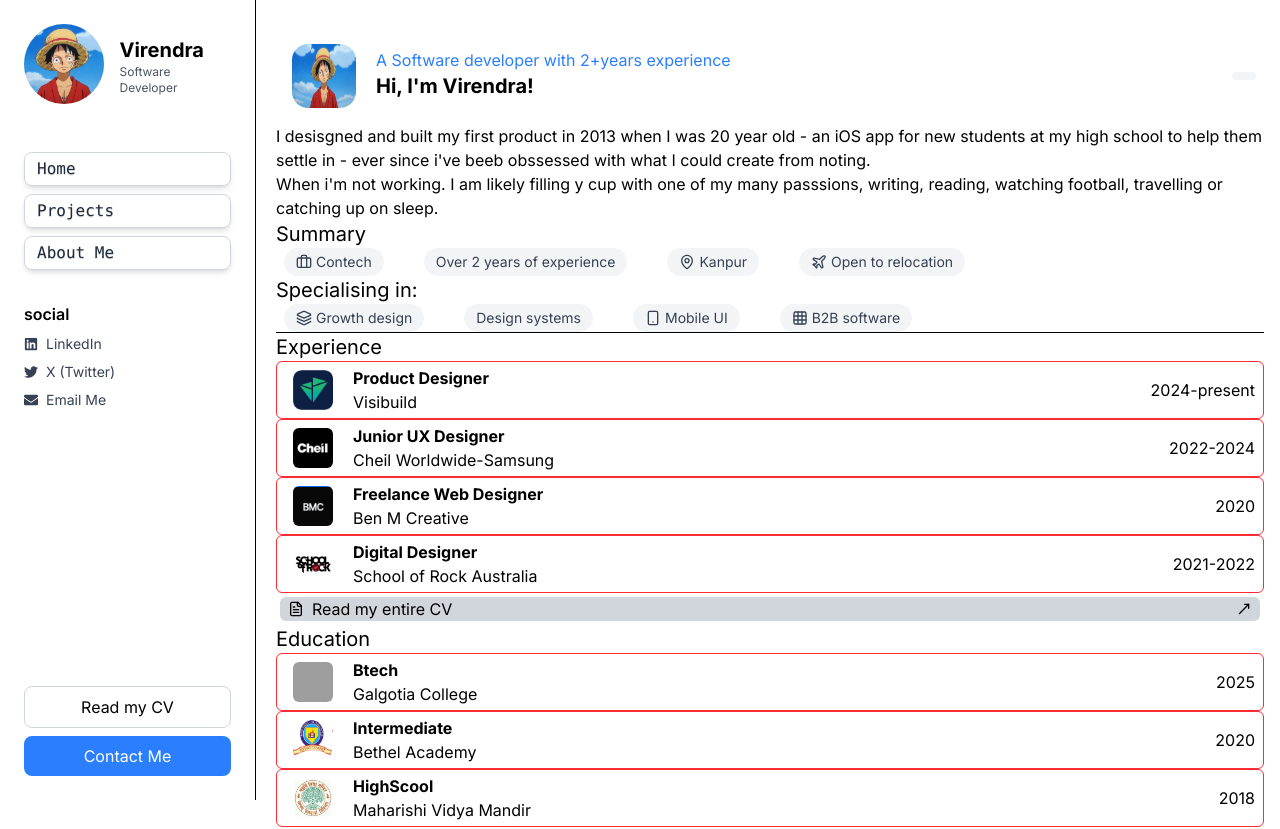
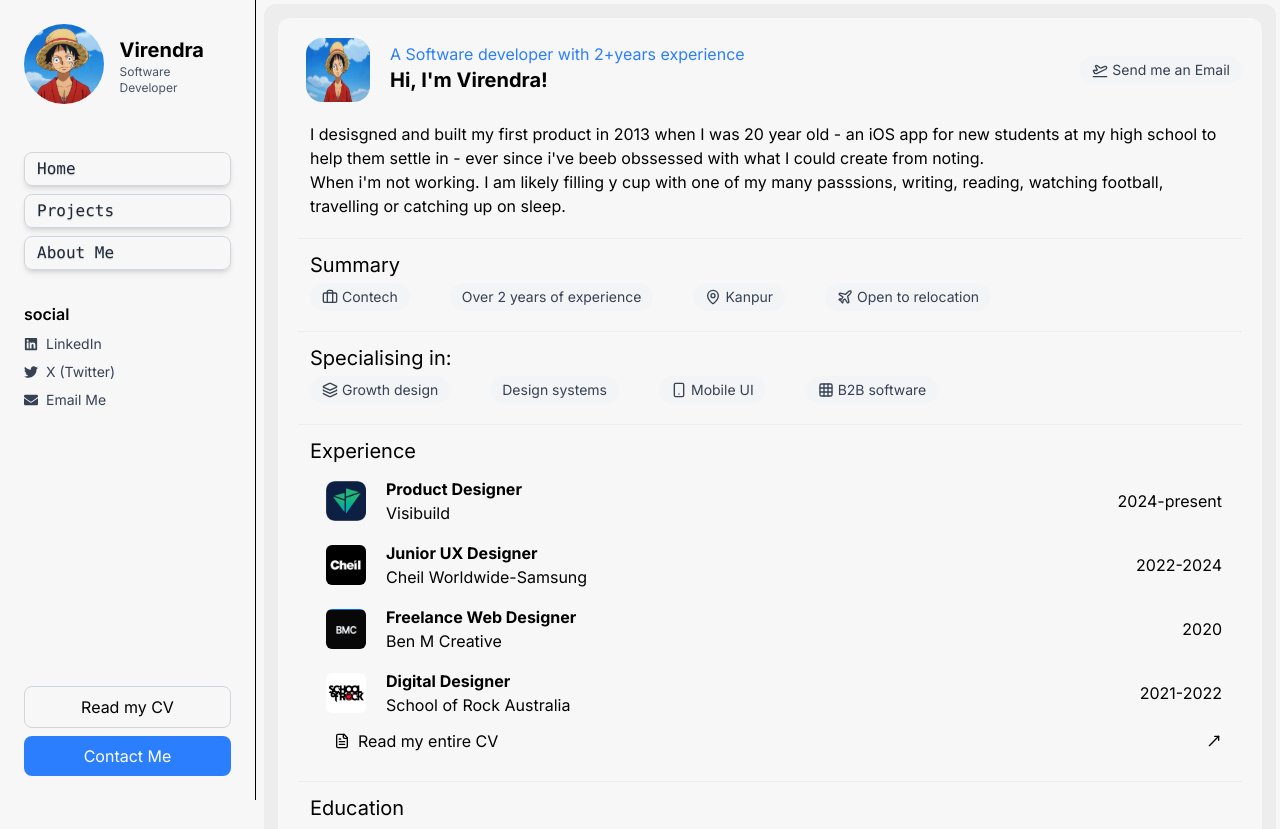
Before and after one commit to virendrapratapsinghyadav/Virendra, a React (Vite) app: page /about in a window 1280 px wide. Shown: the top 829 px of the page. Built offline with nearby package versions, Linux system fonts and the light colour scheme; grey boxes are pictures that could not be loaded.

Commit message:
Added alignement in About page with taiwindcss

```diff
--- a/src/components/ProjectCard/Card2.jsx
+++ b/src/components/ProjectCard/Card2.jsx
@@ -1,29 +1,30 @@
 import React from 'react';
-import p1 from '../../assets/images/p1.avif'
 
-const Card2 = ({icon, heading, description}) => {
+const Card2 = ({ icon, heading, description }) => {
   return (
-    <div className='m-2 p-1'>
+    <div className='m-2 p-1 border rounded-lg overflow-hidden transform hover:scale-90 transition-transform duration-300'>
 
+      <div className='flex'>
 
-        <div className='flex justify-between'>
-          {/* image */}
-
-          <img src={icon} alt="" className='h-[200px] w-[500px] rounded-xl'/>
-
-
-        {/* Overview */}
-        <div>
-          <h1 className='text-xl font-bold'>{heading}</h1>
-          <p>
-            {description}
-          </p>
-        </div>
+        {/* Image container */}
+        <div className='flex-1'>
+          <img
+            src={icon}
+            alt="ProjectImage"
+            className='h-full w-full object-cover rounded-xl'
+          />
         </div>
 
+        {/* Text container */}
+        <div className='flex-1 p-6 flex flex-col justify-center'>
+          <h1 className='text-xl font-bold mb-2'>{heading}</h1>
+          <p>{description}</p>
+        </div>
+
+      </div>
 
     </div>
-  )
+  );
 }
 
-export default Card2
+export default Card2;
--- a/src/components/Sidebar/LeftSide.jsx
+++ b/src/components/Sidebar/LeftSide.jsx
@@ -6,11 +6,11 @@
 const LeftSide = () => {
     return (
         <div>
-            <div className="h-screen w-64 flex flex-col justify-between border-r bg-white p-6">
+            <div className="min-h-screen w-64 flex flex-col justify-between border-r bg-[rgb(247,247,247)] p-6">
                 <div>
                     <div className="mb-8">
                         <div className="mb-8 flex items-center gap-4">
-                            <div className="w-20 h-20 rounded-full bg-gray-300 mb-4"><img className=" mb-4 w-20 h-20 rounded-full object-cover" src={profile} alt="" /></div>
+                            <div className="w-20 h-20 rounded-full bg-[rgb(247,247,247)] mb-4"><img className=" mb-4 w-20 h-20 rounded-full object-cover" src={profile} alt="" /></div>
                             <div className='mb-3'>
                                 <h1 className="text-xl font-bold">Virendra</h1>
                                 <p className="text-gray-600 text-xs">Software Developer</p>
--- a/src/components/experiences/Experience.jsx
+++ b/src/components/experiences/Experience.jsx
@@ -4,7 +4,7 @@
 
 const Experience = ({icon,company,role,present,duration}) => {
     return (
-        <div className=' w-full flex justify-between items-center border border-red-500 px-2 rounded-md'>
+        <div className=' w-full flex justify-between items-center  px-2 rounded-md my-2'>
 
             {/* Company & logo  */}
             <div className='flex items-center gap-3'>
@@ -28,6 +28,10 @@
                 </div>
             </div>
 
+            {/* Light horizontal line */}
+
+
+
         </div>
     )
 }
--- a/src/layouts/Layout.jsx
+++ b/src/layouts/Layout.jsx
@@ -5,14 +5,14 @@
 const Layout = () => {
   return (
     <div>
-      <div className="flex w-full min-h-screen">
+      <div className="flex w-full min-h-screen bg-[rgb(247,247,247)]">
         {/* LeftSide Fixed */}
         <div className="block w-[260px] h-full shrink-0">
             <LeftSide/>
         </div>
 
         {/* RightSide Dynamic */}
-        <div className="flex-1 p-4 overflow-y-auto">
+        <div className="flex-1 p-1 overflow-y-auto">
             <Outlet/>
         </div>
       </div>
--- a/src/pages/About/About.jsx
+++ b/src/pages/About/About.jsx
@@ -9,7 +9,7 @@
 import galgotia from '../../assets/images/galgotia.jpg'
 import bethel from '../../assets/images/BethelAcademy.png'
 import maharishi from '../../assets/images/MaharishiVidyaMandir.jpg'
-import { MapPin, Briefcase, Plane, MoveUpRight, FileText, Layers, Smartphone, Grid } from "lucide-react";
+import {PlaneTakeoff, MapPin, Briefcase, Plane, MoveUpRight, FileText, Layers, Smartphone, Grid } from "lucide-react";
 
 
 const About = () => {
@@ -18,7 +18,7 @@
 
     const summaryTags = [
         {icon: Briefcase, label:"Contech"},
-        { label:"Over 2 years of experience"},
+        {label:"Over 2 years of experience"},
         {icon: MapPin, label:"Kanpur"},
         {icon: Plane, label:"Open to relocation"},
     ]
@@ -47,12 +47,14 @@
 
 
     return (
-        <div className='w-full'>
+        <div className=' bg-[rgb(237,237,237)] p-0.5 rounded-xl '>
+            <div className='h-full py-3 px-5 bg-[rgb(247,247,247)] m-3 rounded-xl '>
 
             {/* Intro */}
 
+
             {/* Top */}
-            <div className='flex justify-between items-center mt-3 p-2'>
+            <div className='flex justify-between items-center'>
                 <div className='flex gap-3'>
                     <div className=''>
                         <img src={profile} alt="" className='h-[64px] w-[64px] m-2 rounded-2xl'/>
@@ -64,61 +66,62 @@
                 </div>
 
                 <div>
-                    <Btn/>
+                    <Btn icon={PlaneTakeoff} label={"Send me an Email"}/>
                 </div>
             </div>
 
             {/* Information */}
-            <div>
+            <div className='p-3 mb-2'>
                 <p>I desisgned and built my first product in 2013 when I was 20 year old - an iOS app for new students at my high school to help them settle in - ever since i've beeb obssessed with what I could create from noting.</p>
                 <p>When i'm not working. I am likely filling y cup with one of my many passsions, writing, reading, watching football, travelling or catching up on sleep.</p>
             </div>
-
+<hr className='border-t border-gray-300 opacity-30' />
 
             {/* Summary: */}
-            <div>
+            <div className='p-3 mb-2'>
                 <div className='text-xl'><h1>Summary </h1></div>
-                <div className='flex gap-10 px-2'>
+                <div className='flex gap-10 mt-1'>
                     {
                         summaryTags.map((tag, index)=>{
                             return(<Btn key={index} icon={tag.icon} label={tag.label}/>)
                         })
                     }
                 </div>
-
             </div>
+            <hr className='border-t border-gray-300 opacity-30' />
 
             {/* Specialising in: */}
-            <div >
+            <div className='p-3 mb-2'>
                 <div className='text-xl'><h1>Specialising in: </h1></div>
-                <div className='flex gap-10 px-2'>
+                <div className='flex gap-10 mt-1'>
                     {
                         specialisingTags.map((tag, index)=>{
                             return(<Btn key={index} icon={tag.icon} label={tag.label}/>)
                         })
                     }
                 </div>
-                <hr/>
             </div>
 
+            <hr className='border-t border-gray-300 opacity-30' />
+
             {/* Experience */}
-            <div>
+            <div className='p-3 mb-2'>
                 <div className='text-xl'>
                     <h1>Experience</h1>
                 </div>
-                <div >
+                <div>
                     {
                         ExperienceList.map((tag, index)=>{
                             return(
-                                <>
-                                <Experience key={index} icon={tag.icon} role={tag.role} company={tag.company} present={tag.present} duration={tag.duration}/>
-                                </>
+                                <div key={index}>
+                                <Experience  icon={tag.icon} role={tag.role} company={tag.company} present={tag.present} duration={tag.duration}/>
+                                </div>
                             )
                         })
                     }
                 </div>
                 <a className=''>
-                    <div className='flex justify-between items-center bg-gray-300 rounded-md m-1 px-2 '>
+                    <div className='flex justify-between items-center ml-4 mb-2 px-2 hover:bg-[rgb(241,241,241)]'>
                         <div className='flex gap-2 items-center'>
                         <FileText className="w-4 h-4"/>
                         <p>Read my entire CV</p>
@@ -129,9 +132,10 @@
                     </div>
                 </a>
             </div>
+            <hr className='border-t border-gray-300 opacity-30' />
 
             {/* Education */}
-            <div>
+            <div className='p-3 mb-2'>
                 <div className='text-xl'>
                     <h1>Education</h1>
                 </div>
@@ -146,6 +150,7 @@
                 </div>
             </div>
         </div>
+        </div>
     )
 }
 
```
Also changed, not shown: src/pages/ProjectSection/ProjectSection.jsx (+17 -15 lines).
